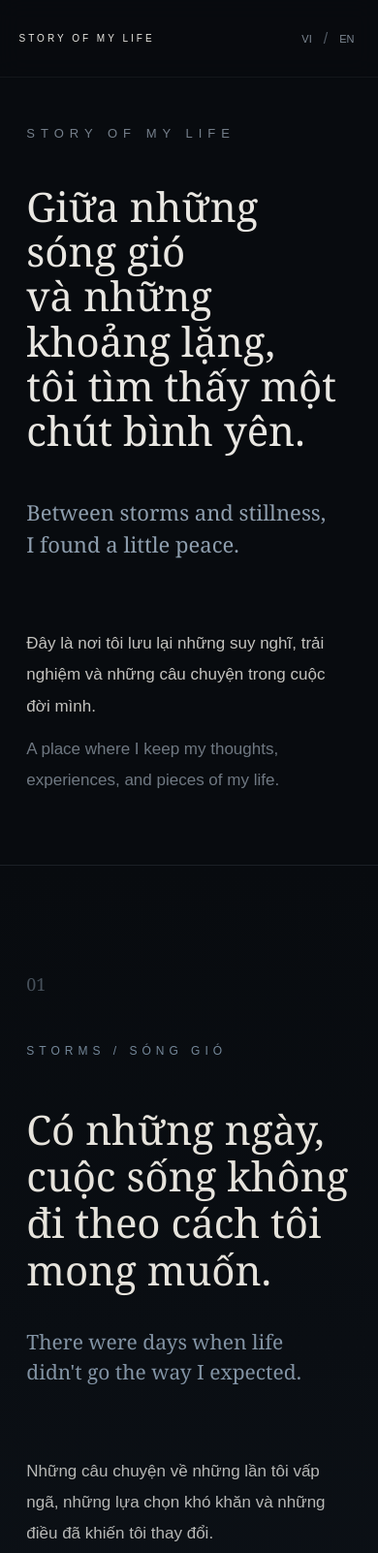
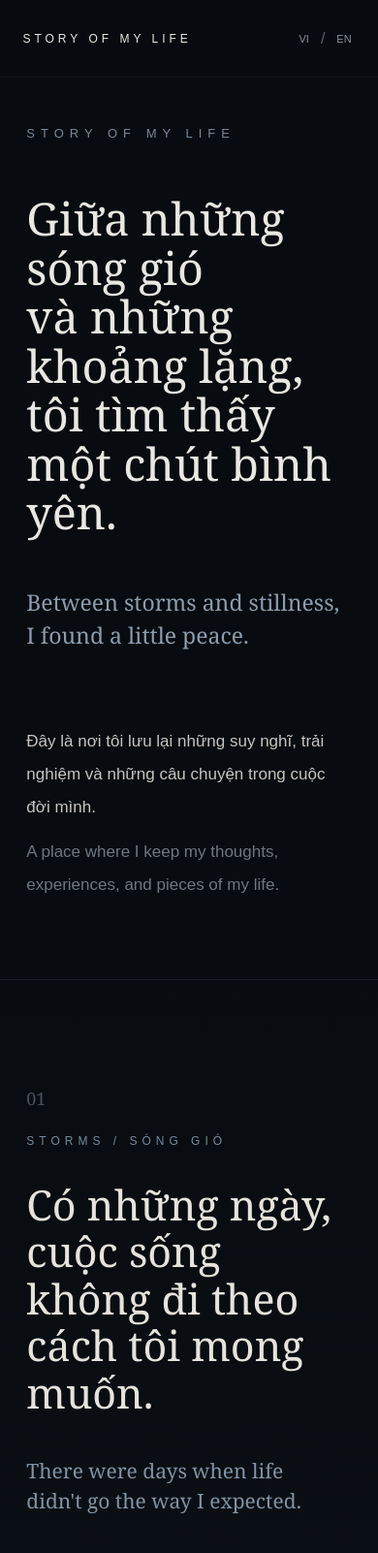
Before and after one commit to LeVietDuc89/story-of-my-life, a plain HTML site: page index.html in a window 390 px wide. Shown: the top 1602 px of the page at 97% size. Drawn offline with Linux system fonts and the light colour scheme.

Commit message:
Fix Storms section styling
Updated styles for navbar, hero section, and chapters. Improved responsiveness and adjusted color schemes.

```diff
--- a/style.css
+++ b/style.css
@@ -1,6 +1,10 @@
-/* =========================
-   RESET
-========================= */
+/* =========================================
+   STORY OF MY LIFE
+   MAIN STYLESHEET
+========================================= */
+
+
+/* ---------- RESET ---------- */
 
 * {
     margin: 0;
@@ -16,12 +20,13 @@ body {
     background: #080b0f;
     color: #e9e7e2;
     font-family: Arial, Helvetica, sans-serif;
+    overflow-x: hidden;
 }
 
 
-/* =========================
+/* =========================================
    NAVIGATION
-========================= */
+========================================= */
 
 .navbar {
     position: fixed;
@@ -29,45 +34,55 @@ body {
     left: 0;
 
     width: 100%;
-    height: 80px;
+    min-height: 80px;
 
     display: flex;
     align-items: center;
-    justify-content: space-between;
 
-    padding: 0 6%;
+    gap: 30px;
 
-    background: rgba(8, 11, 15, 0.88);
+    padding: 0 3%;
+
+    background: rgba(8, 11, 15, 0.92);
     backdrop-filter: blur(12px);
 
-    border-bottom: 1px solid rgba(255, 255, 255, 0.05);
+    border-bottom: 1px solid rgba(255, 255, 255, 0.04);
 
     z-index: 1000;
 }
 
 .logo {
+    width: 210px;
+
     color: #e9e7e2;
     text-decoration: none;
 
     font-size: 12px;
     letter-spacing: 4px;
+    line-height: 1.5;
 
-    white-space: nowrap;
+    white-space: normal;
 }
 
 .nav-links {
+    flex: 1;
+
     display: flex;
     align-items: center;
+    justify-content: center;
 
-    gap: 30px;
+    gap: clamp(20px, 4vw, 55px);
 }
 
 .nav-links a {
-    color: #7f8994;
+    color: #89919c;
+
     text-decoration: none;
 
     font-size: 11px;
-    letter-spacing: 1.8px;
+    letter-spacing: 2px;
+
+    white-space: nowrap;
 
     transition: color 0.3s ease;
 }
@@ -77,31 +92,33 @@ body {
 }
 
 
-/* =========================
-   LANGUAGE
-========================= */
+/* ---------- LANGUAGE ---------- */
 
 .language {
     display: flex;
     align-items: center;
 
-    gap: 7px;
+    gap: 8px;
 
-    color: #505862;
+    margin-left: 20px;
+
+    color: #59616b;
+
+    white-space: nowrap;
 }
 
 .language button {
     background: transparent;
-    border: none;
+    border: 0;
 
-    color: #7f8994;
+    padding: 4px;
+
+    color: #89919c;
 
     font-family: Arial, Helvetica, sans-serif;
     font-size: 11px;
 
     cursor: pointer;
-
-    padding: 5px;
 
     transition: color 0.3s ease;
 }
@@ -111,9 +128,9 @@ body {
 }
 
 
-/* =========================
+/* =========================================
    HERO
-========================= */
+========================================= */
 
 .hero {
     min-height: 100vh;
@@ -122,151 +139,131 @@ body {
     flex-direction: column;
     justify-content: center;
 
-    padding: 140px 10% 80px;
+    max-width: 1200px;
 
-    max-width: 1200px;
+    padding: 150px 7% 100px;
 }
 
 .small-title {
+    margin-bottom: 55px;
+
+    color: #75889b;
+
     font-size: 13px;
     letter-spacing: 6px;
-
-    color: #76808c;
-
-    margin-bottom: 45px;
 }
 
 h1 {
+    max-width: 1000px;
+
+    margin-bottom: 50px;
+
     font-family: Georgia, "Times New Roman", serif;
 
-    font-size: clamp(45px, 7vw, 88px);
+    font-size: clamp(48px, 7vw, 90px);
     font-weight: 400;
 
-    line-height: 1.1;
+    line-height: 1.08;
 
-    max-width: 1000px;
-
-    margin-bottom: 45px;
+    color: #e9e7e2;
 }
 
 .english {
+    margin-bottom: 75px;
+
     font-family: Georgia, "Times New Roman", serif;
 
-    color: #8e9eae;
-
-    font-size: clamp(22px, 3vw, 32px);
+    font-size: clamp(23px, 3vw, 33px);
 
     line-height: 1.5;
 
-    margin-bottom: 70px;
+    color: #8b9daf;
 }
 
 .intro {
-    max-width: 760px;
+    max-width: 800px;
 
     font-size: 17px;
-    line-height: 1.9;
 
-    color: #c4c3bf;
+    line-height: 2;
+
+    color: #c6c5c1;
 }
 
 .english-text {
     margin-top: 12px;
 
-    color: #6f7882;
+    color: #6d7782;
 }
 
 
-/* =========================
-   MOBILE
-========================= */
-
-@media (max-width: 900px) {
-
-    .navbar {
-        padding: 0 5%;
-    }
-
-    .nav-links {
-        display: none;
-    }
-
-    .logo {
-        font-size: 10px;
-        letter-spacing: 3px;
-    }
-
-    .hero {
-        padding: 130px 7% 70px;
-    }
-
-    h1 {
-        font-size: clamp(42px, 10vw, 70px);
-    }
-}
-/* =========================
-   CHAPTER — STORMS
-========================= */
+/* =========================================
+   CHAPTERS
+========================================= */
 
 .chapter {
     min-height: 100vh;
 
-    padding: 140px 10%;
+    display: grid;
 
-    display: grid;
-    grid-template-columns: 100px 1fr;
+    grid-template-columns: 80px minmax(0, 850px);
 
-    gap: 40px;
+    gap: 45px;
+
+    align-content: center;
+
+    padding: 140px 8%;
 
     border-top: 1px solid rgba(255, 255, 255, 0.06);
 }
 
 .chapter-number {
+    padding-top: 8px;
+
     font-family: Georgia, "Times New Roman", serif;
 
     font-size: 18px;
 
-    color: #46505a;
-
-    padding-top: 10px;
+    color: #47515c;
 }
 
 .chapter-content {
+    width: 100%;
     max-width: 850px;
 }
 
 .chapter-label {
+    margin-bottom: 50px;
+
+    color: #758a9d;
+
     font-size: 12px;
     letter-spacing: 5px;
-
-    color: #75889a;
-
-    margin-bottom: 50px;
 }
 
 .chapter h2 {
+    margin-bottom: 40px;
+
     font-family: Georgia, "Times New Roman", serif;
 
-    font-size: clamp(42px, 6vw, 76px);
+    font-size: clamp(43px, 6vw, 75px);
     font-weight: 400;
 
-    line-height: 1.15;
+    line-height: 1.13;
 
     color: #e6e3dc;
-
-    margin-bottom: 35px;
 }
 
 .chapter-en {
+    margin-bottom: 70px;
+
     font-family: Georgia, "Times New Roman", serif;
 
     font-size: clamp(21px, 3vw, 30px);
 
     line-height: 1.5;
 
-    color: #8293a4;
-
-    margin-bottom: 70px;
+    color: #8193a5;
 }
 
 .chapter-description {
@@ -276,32 +273,32 @@ h1 {
 
     line-height: 1.9;
 
-    color: #b7b8b6;
+    color: #b8b8b5;
 }
 
 .chapter-description-en {
     margin-top: 12px;
 
-    color: #626c76;
+    color: #66717c;
 }
 
 .chapter-link {
     display: inline-flex;
+
     align-items: center;
 
-    gap: 20px;
+    gap: 22px;
 
     margin-top: 55px;
 
-    color: #8996a3;
+    color: #8594a3;
 
     text-decoration: none;
 
     font-size: 11px;
-
     letter-spacing: 2px;
 
-    transition: 0.3s ease;
+    transition: color 0.3s ease;
 }
 
 .chapter-link:hover {
@@ -317,30 +314,90 @@ h1 {
 }
 
 
-/* STORMS BACKGROUND */
+/* =========================================
+   STORMS
+========================================= */
 
 .storms {
     background:
         linear-gradient(
             180deg,
             #080b0f 0%,
-            #0a0e13 50%,
+            #0a0e13 45%,
             #0d1218 100%
         );
 }
 
 
-/* MOBILE */
+/* =========================================
+   RESPONSIVE
+========================================= */
+
+@media (max-width: 1050px) {
+
+    .nav-links {
+        gap: 22px;
+    }
+
+    .navbar {
+        gap: 15px;
+    }
+
+    .language {
+        margin-left: 5px;
+    }
+}
+
+
+@media (max-width: 850px) {
+
+    .nav-links {
+        display: none;
+    }
+
+    .navbar {
+        justify-content: space-between;
+
+        padding: 0 6%;
+    }
+
+    .logo {
+        width: auto;
+    }
+
+    .language {
+        margin-left: 0;
+    }
+}
+
 
 @media (max-width: 700px) {
+
+    .hero {
+        padding: 130px 7% 80px;
+    }
+
+    h1 {
+        font-size: clamp(43px, 12vw, 65px);
+    }
 
     .chapter {
         grid-template-columns: 1fr;
 
-        padding: 100px 7%;
+        gap: 25px;
+
+        padding: 110px 7%;
     }
 
     .chapter-number {
-        margin-bottom: 10px;
+        padding-top: 0;
+    }
+
+    .chapter-label {
+        margin-bottom: 35px;
+    }
+
+    .chapter-en {
+        margin-bottom: 50px;
     }
 }
```
